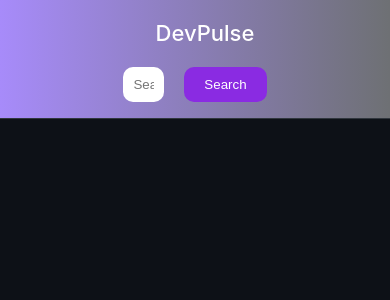
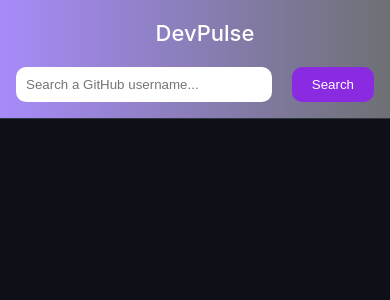
Before and after one commit to highgateshay313/devPulse, a React (Vite) app: page / in a window 390 px wide. Shown: the top 300 px of the page. Built offline with nearby package versions, Linux system fonts and the light colour scheme; no server answers.

Commit message:
fixed the search bar on mobile view

```diff
--- a/src/components/SearchBar/SearchBar.module.css
+++ b/src/components/SearchBar/SearchBar.module.css
@@ -28,10 +28,10 @@
     cursor: pointer;
 }
 
-@media (max-width: 768px) {
+@media (max-width: 600px) {
     .form {
-        display: flexs;
-        width: 40%;
+        display: flex;
+        width: 100%;
         padding: 0;
         justify-content: flex-end;
         align-items: center;
```
